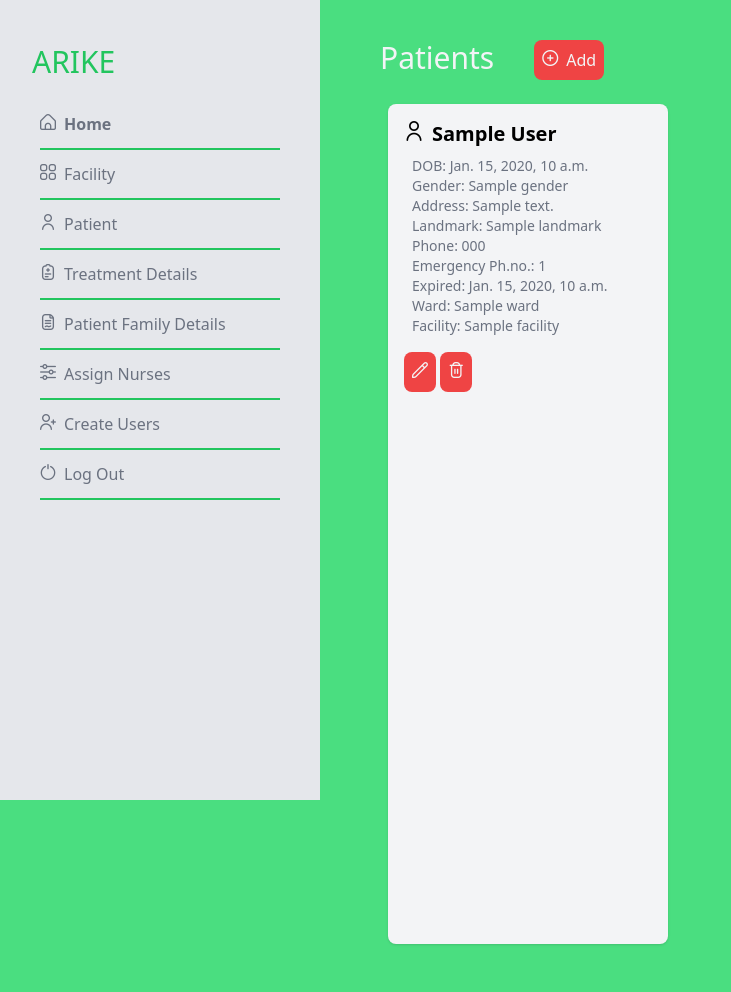
After one commit to Aayushi-Mittal/Arike, a Django app: template templates/patient/list.html in a window 1280 px wide. The commit adds this page. Shown: the whole page, without its empty margins (0-731 px from the left). Run offline with Django 3.2, Linux system fonts and the light colour scheme; the template is opened without the code that fills it: most values are stand-ins (such as "Sample title", 1, 10 or a date in 2020); some libraries are stand-ins or nearby versions.

Commit message:
CRUD for patient completed

```diff
--- a/arike/urls.py
+++ b/arike/urls.py
@@ -15,5 +15,9 @@ urlpatterns = [
     path("facility/update/<pk>/", FacilityUpdateView.as_view()),
     path("facility/delete/<pk>/", FacilityDeleteView.as_view()),
     path("facility/detail/<pk>/", FacilityDetailView.as_view()),
+    path("patient/", PatientListView.as_view()),
+    path("patient/create/", PatientCreateView.as_view()),
+    path("patient/update/<pk>/", PatientUpdateView.as_view()),
+    path("patient/delete/<pk>/", PatientDeleteView.as_view()),
     path("dashboard/", Dashboard.as_view()),
 ]
--- a/templates/auth/dashboard.html
+++ b/templates/auth/dashboard.html
@@ -10,7 +10,7 @@
                 <p class="text-sm text-gray-500">Create Patients, View Patients, Update Patients, Delete Patients</p>
                 <div class="flex">
                     <a href="/patient/create"><button class="mt-2 mr-2 p-2 bg-red-500 text-gray-100 rounded-lg" type="submit"><i class="fi fi-rr-add mr-2"></i>Create</button></a>
-                    <a href="/patitent/"><button class="mt-2 mr-2 p-2 bg-red-500 text-gray-100 rounded-lg" type="submit"><i class="fi fi-rr-eye mr-2"></i>View</button></a>
+                    <a href="/patient/"><button class="mt-2 mr-2 p-2 bg-red-500 text-gray-100 rounded-lg" type="submit"><i class="fi fi-rr-eye mr-2"></i>View</button></a>
                 </div>
             </div>
             <div class="shadow bg-gray-100 rounded-lg w-1/3 p-4 m-2">
--- a/templates/auth/login.html
+++ b/templates/auth/login.html
@@ -4,7 +4,7 @@
 {% block base %}
     <div class="flex justify-center items-center bg-green-400 w-screen h-screen">
         <div class="shadow border flex flex-col justify-center items-center bg-gray-100 p-8 rounded-lg">
-            <h1 class="text-cyan-900 text-2xl mb-6">Arike - Login</h1>
+            <h1 class="text-cyan-900 text-2xl mb-6 font-semibold">ARIKE</h1>
             <form method="post">
                 {% csrf_token %}
                 {{form|crispy}}
--- /dev/null
+++ b/templates/patient/create.html
@@ -0,0 +1,4 @@
+{% extends "../CRUD/create.html" %}
+{% block title %}Arike Create Patient{% endblock title %}
+{% block fieldname %}Patient{% endblock fieldname %}
+{% block url %}patient{% endblock url %}
--- /dev/null
+++ b/templates/patient/list.html
@@ -0,0 +1,36 @@
+{% extends "../base_dashboard.html" %}
+{% block title %}Arike View Patients{% endblock title %}
+{% block content %}
+<div class="flex flex-col flex-wrap px-10 py-5 m-5">
+    <div class="flex">
+        <h1 class="text-3xl text-gray-100 mr-10 mb-5">Patients</h1>
+        <a href="/patient/create/"><button class="p-2 w-200 bg-red-500 text-gray-100 rounded-lg"><i class="fi fi-rr-add mr-2"></i>Add</button></a>
+    </div>
+    <div class="flex flex-wrap">
+    {% for p in patient %}
+        <div class="shadow bg-gray-100 rounded-lg w-1/3 p-4 m-2">
+            <a href="#"><h2 class="text-xl font-semibold hover:text-red-600"><i class="fi fi-rr-user mr-2"></i>{{p.full_name}}</h2></a>
+            <ul class="text-sm text-gray-500 p-2">
+                <li>DOB: {{p.date_of_birth}}</li>
+                <li>Gender: {{p.gender}}</li>
+                <li>Address: {{p.address}}</li>
+                <li>Landmark: {{p.landmark}}</li>
+                <li>Phone: {{p.phone}}</li>
+                <li>Emergency Ph.no.: {{p.emergency_phone_number}}</li>
+                {% if p.expired_time != "null" %}
+                <li>Expired: {{p.expired_time}}</li>
+                {% endif %}
+                <li>Ward: {{p.ward}}</li>
+                <li>Facility: {{p.facility}}</li>
+            </ul>
+            <a href="/patient/update/{{p.id}}/"><button class="mt-2 p-2 bg-red-500 text-gray-100 rounded-lg" type="submit"><i class="fi fi-rr-pencil"></i></button></a>
+            <a href="/patient/delete/{{p.id}}/"><button class="mt-2 p-2 bg-red-500 text-gray-100 rounded-lg" type="submit"><i class="fi fi-rr-trash"></i></button></a>
+        </div>
+    {% empty %}
+        <div class="flex items-center justify-center">
+            <div class="text-xl">No Patients yet.</div>
+        </div>
+    {% endfor %}
+    </div>
+</div>
+{% endblock content %}
--- /dev/null
+++ b/templates/patient/update.html
@@ -0,0 +1,4 @@
+{% extends "../CRUD/update.html" %}
+{% block title %}Arike Update Patient{% endblock title %}
+{% block fieldname %}Patient{% endblock fieldname %}
+{% block url %}patient{% endblock url %}
```
Also changed, not shown: arike_manager/forms.py (+12 -0 lines), arike_manager/views.py (+50 -2 lines).
